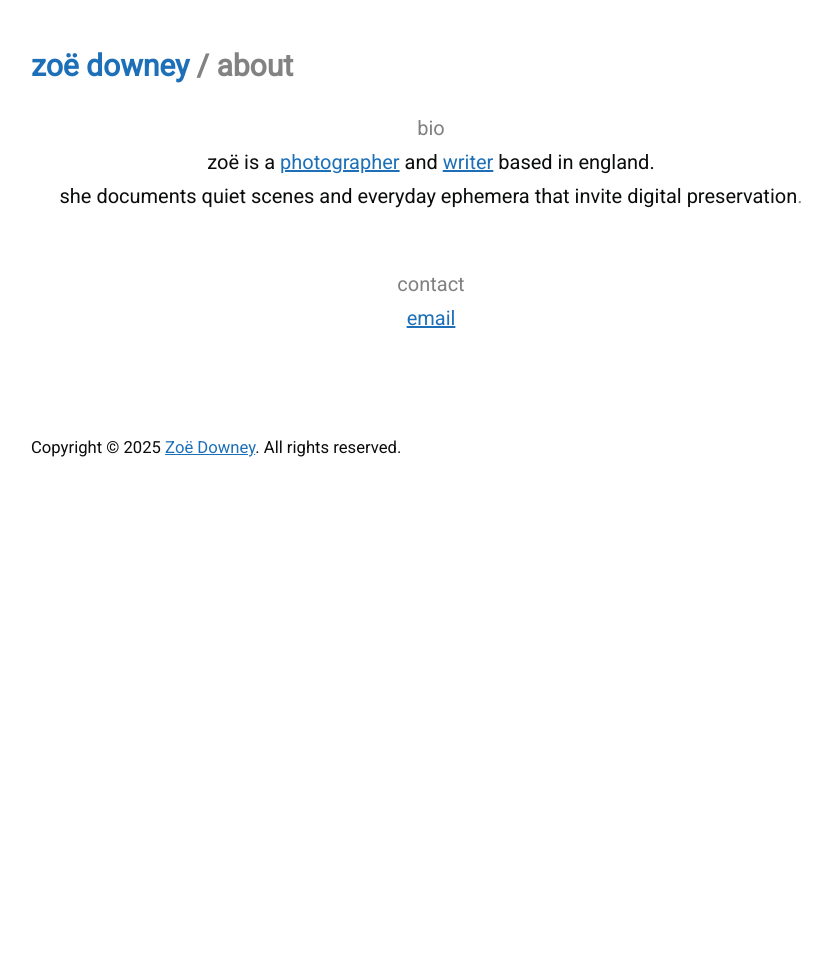
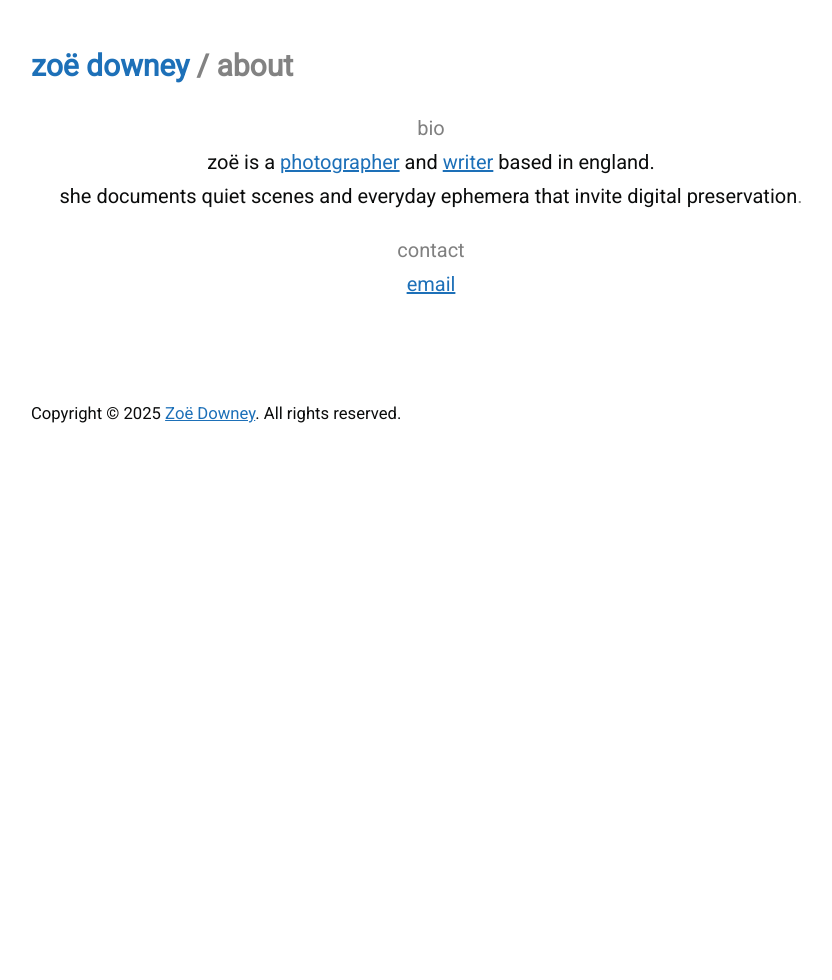
Before and after one commit to zoeurl/zoedowney.github.io, a Jekyll site: the page built from about/index.html, in a window 1280 px wide. Shown: the whole page, without its empty margins (209-1041 px from the left). Built offline with Jekyll 4.4.1, drawn with Linux system fonts in a browser that asks for light colours.

Commit message:
Update index.html

```diff
--- a/about/index.html
+++ b/about/index.html
@@ -6,8 +6,9 @@ title: about
 <font color="grey">bio</font>
 <br>zoë is a <a href="https://www.zoedowney.com/photography/">photographer</a> and <a href="https://www.zoedowney.com/writing/">writer</a> based in england.
 <br>she documents quiet scenes and everyday ephemera that invite digital preservation<font color="grey">.</font>
+<br>
 </p>
-<br><font color="grey">contact</font>
+<font color="grey">contact</font>
 <br><a href="mailto:{{site.email}}">email</a>
 </p>
 <br>
```
